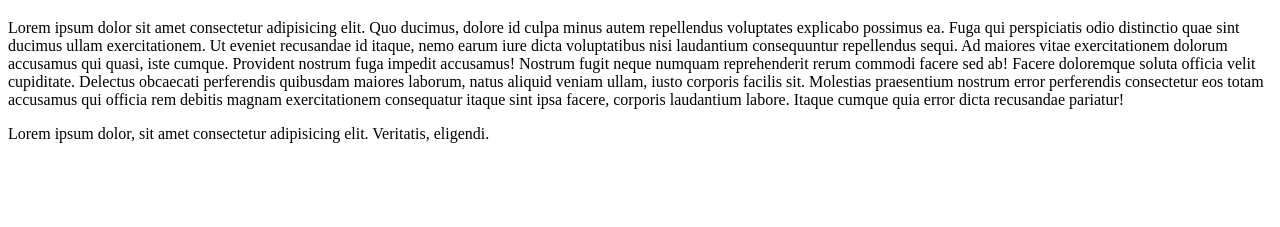
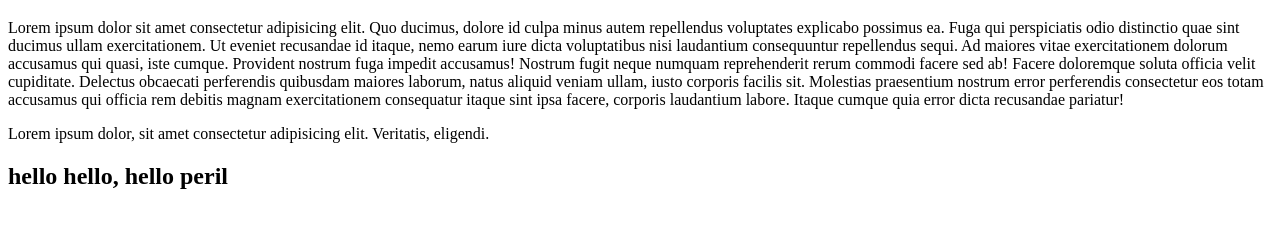
Before and after one commit to ConnorRobock/pull-request-fun, a plain HTML site: page index.html in a window 1280 px wide. Shown: the part 61-288 px from the top of the page. Drawn offline with Linux system fonts and the light colour scheme.

Commit message:
added new h2

```diff
--- a/index.html
+++ b/index.html
@@ -24,6 +24,8 @@
 
     <p>Lorem ipsum dolor, sit amet consectetur adipisicing elit. Veritatis, eligendi.</p>
 
+    <h2>hello hello, hello peril</h2>
+
 </body>
 
 </html>
```
